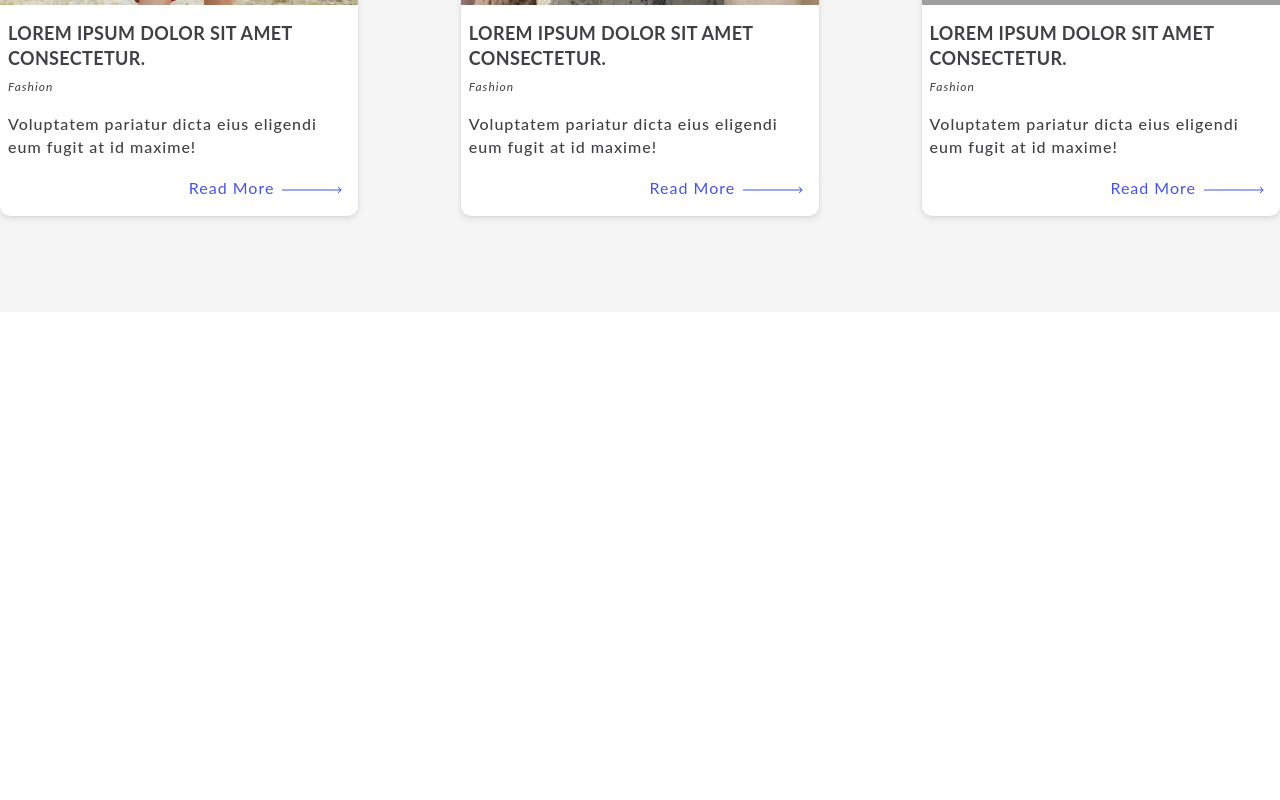
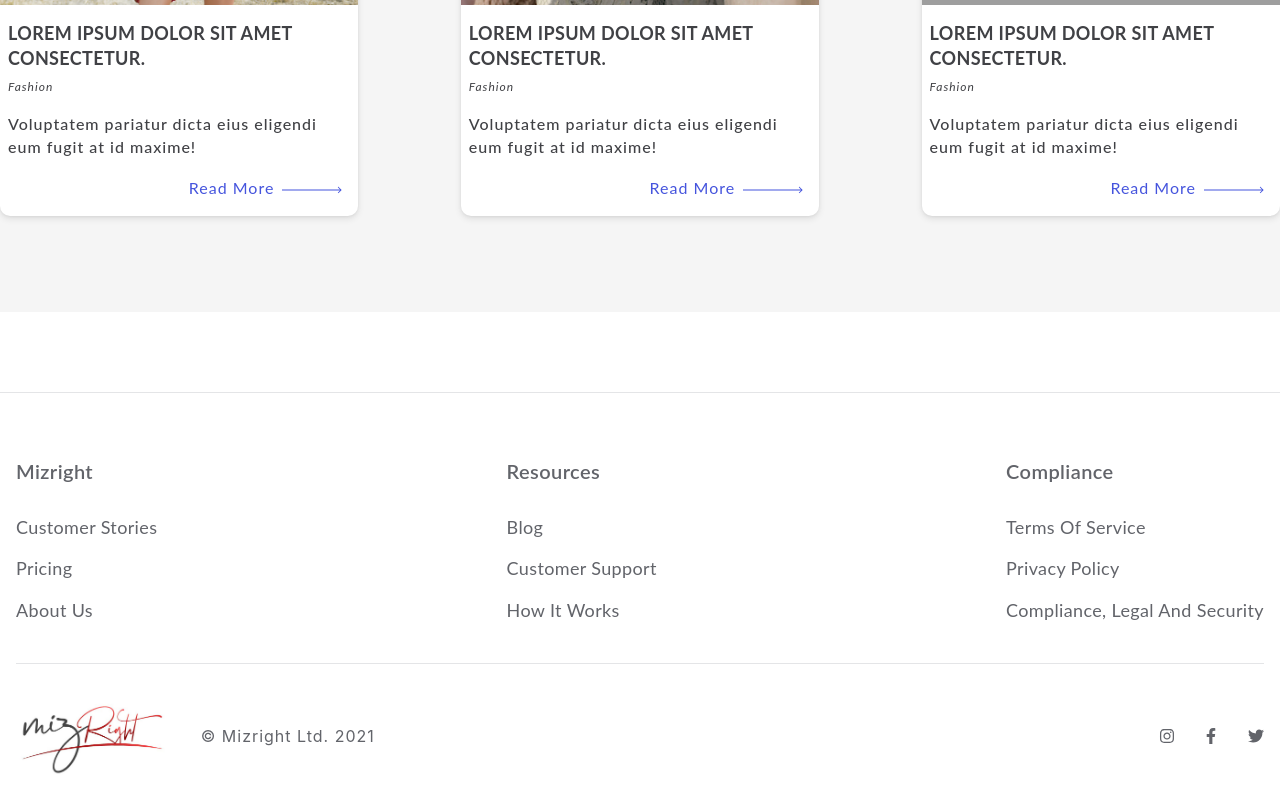
Before and after one commit to skylineCodes/mizright-frontend, a Next.js app: page / in a window 1280 px wide. Shown: the part 4160-4960 px from the top of the page. Before the commit the page ends 4472 px from the top, so only its background shows below. Built offline with nearby package versions, Linux system fonts and the light colour scheme; grey boxes are pictures that could not be loaded.

Commit message:
Added logo to navbar and footer

```diff
--- a/components/Footer.js
+++ b/components/Footer.js
@@ -9,6 +9,7 @@ import { faAngleDown } from '@fortawesome/free-solid-svg-icons';
 import { Accordion, Card } from 'react-bootstrap';
 import footerStyles from '../styles/Footer.module.scss';
 import { useAccordionToggle } from 'react-bootstrap/AccordionToggle';
+import Link from 'next/link';
 
 const Footer = () => {
     const accordionItemHeader = useRef('');
@@ -151,7 +152,15 @@ const Footer = () => {
           </div>
           <div className={footerStyles.footer_bottom}>
             <div className={footerStyles.logo_div}>
-              <span className={footerStyles.logo}>Logo</span>
+              <span className={footerStyles.logo}>
+                <Link href='/'>
+                  <img
+                    src='../images/logos.jpg'
+                    alt='logo'
+                    className={footerStyles.image}
+                  />
+                </Link>
+              </span>
               <p className={footerStyles.copywrite}>
                 &copy; Mizright Ltd. 2021
               </p>
@@ -223,7 +232,15 @@ const Footer = () => {
             </div>
             <div className={footerStyles.footer_bottom}>
               <div className={footerStyles.logo_div}>
-                  <span className={footerStyles.logo}>Logo</span>
+                <span className={footerStyles.logo}>
+                  <Link href='/'>
+                    <img
+                      src='../images/logos.jpg'
+                      alt='logo'
+                      className={footerStyles.image}
+                    />
+                  </Link>
+                </span>
                 <p className={footerStyles.copywrite}>
                   &copy; Mizright Ltd. 2021
                 </p>
--- a/components/Layout.js
+++ b/components/Layout.js
@@ -9,7 +9,7 @@ const Layout = ({ children }) => {
         <div className={styles.container}>
           <main className={styles.main}>{children}</main>
         </div>
-        {/* <Footer /> */}
+        <Footer />
       </>
     );
 }
--- a/styles/Footer.module.scss
+++ b/styles/Footer.module.scss
@@ -213,6 +213,11 @@
                         font-style: normal;
                         font-family: Lato;
                         cursor: pointer;
+
+                        .image {
+                            height: 80px;
+                            object-fit: contain;
+                        }
                     }
 
                     .copywrite {
@@ -393,6 +398,11 @@
                     font-style: normal;
                     font-family: Lato;
                     cursor: pointer;
+
+                    .image {
+                        height: 80px;
+                        object-fit: contain;
+                    }
                 }
 
                 .copywrite {
```
Lines whose indentation alone changed are shown as unchanged.
